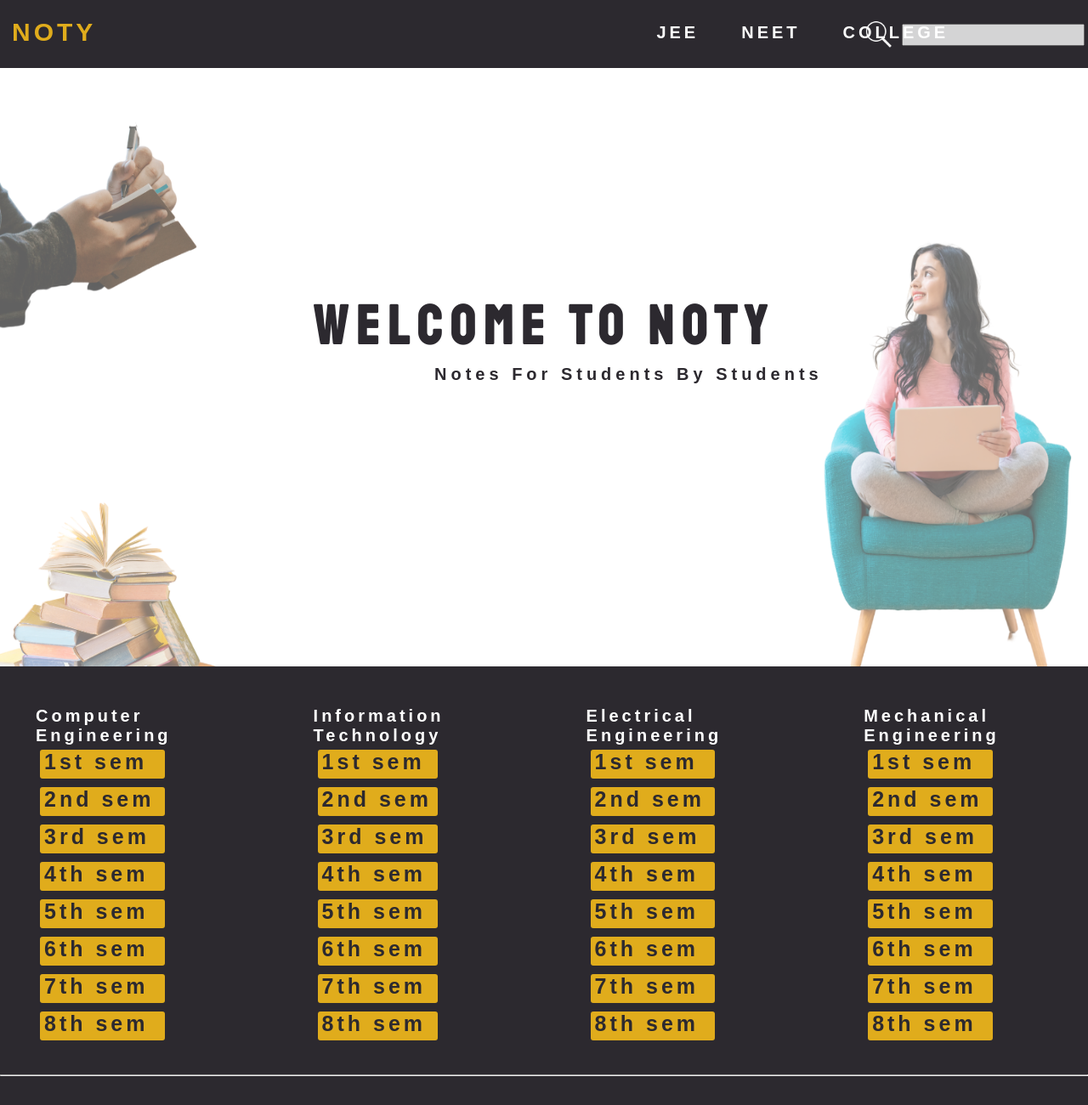
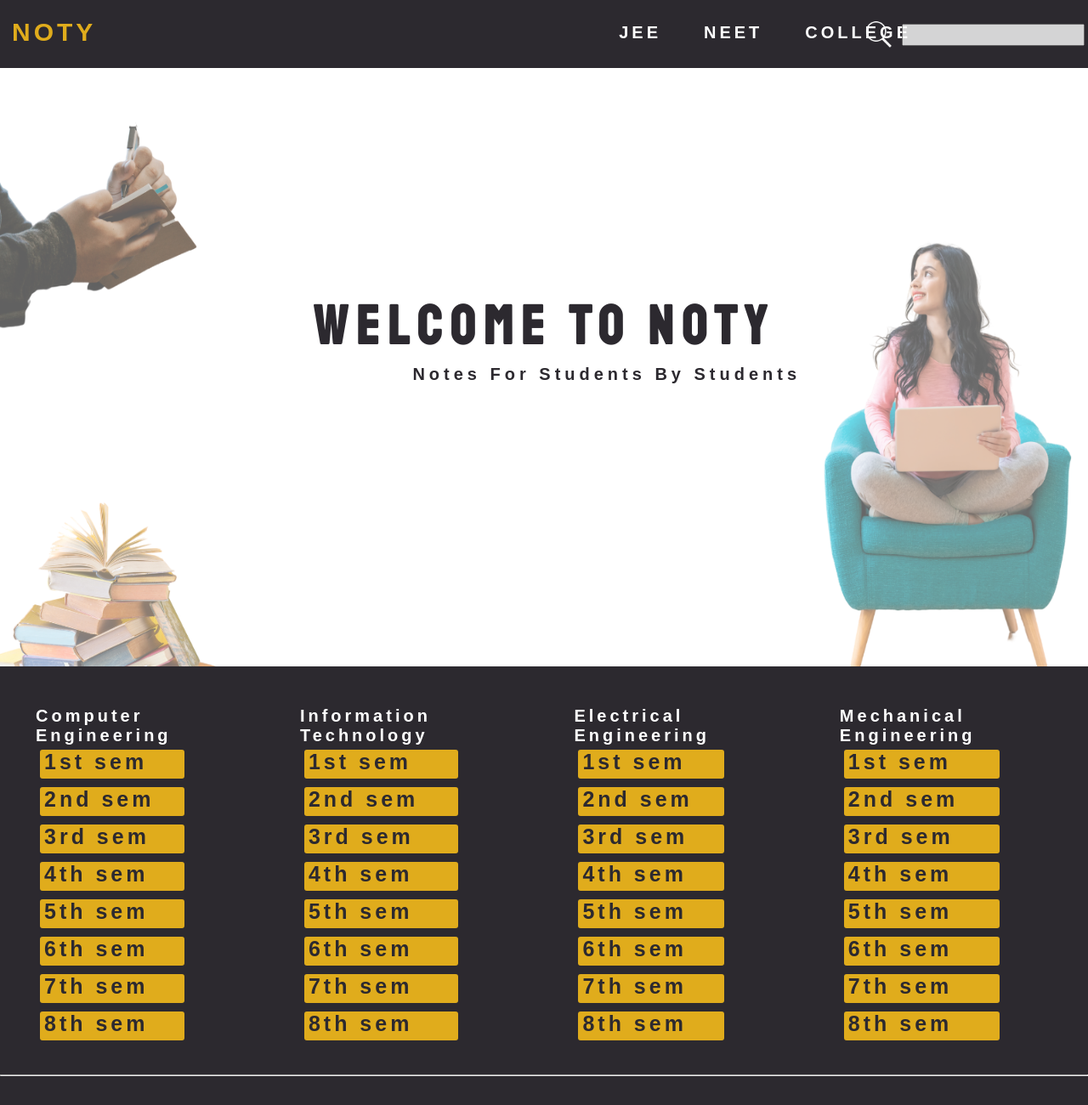
Before and after one commit to Arpitchugh/notyfornotes, a plain HTML site: page index.html in a window 1280 px wide. Shown: the top 1300 px of the page at 85% size. Drawn offline with Linux system fonts and the light colour scheme.

Commit message:
wonderful

```diff
--- a/css/index_responsive/responsive_1750.css
+++ b/css/index_responsive/responsive_1750.css
@@ -0,0 +1,11 @@
+#nav-elements>ul {
+    left: 174%;
+}
+
+#welcome-section-heading-slogan {
+    left: 31.5%;
+}
+
+.branch-sub>* {
+    margin-right: 91px;
+}
```
Also changed, not shown: css/1st-sem.css (line endings or trailing spaces), css/college-notes.css (line endings or trailing spaces), css/index.css (line endings or trailing spaces), css/math-1.css (line endings or trailing spaces), html-pages/1st-sem.html (line endings or trailing spaces), html-pages/College-notes.html (line endings or trailing spaces), html-pages/math-1.html (line endings or trailing spaces), index.html (line endings or trailing spaces), 1 other file.
